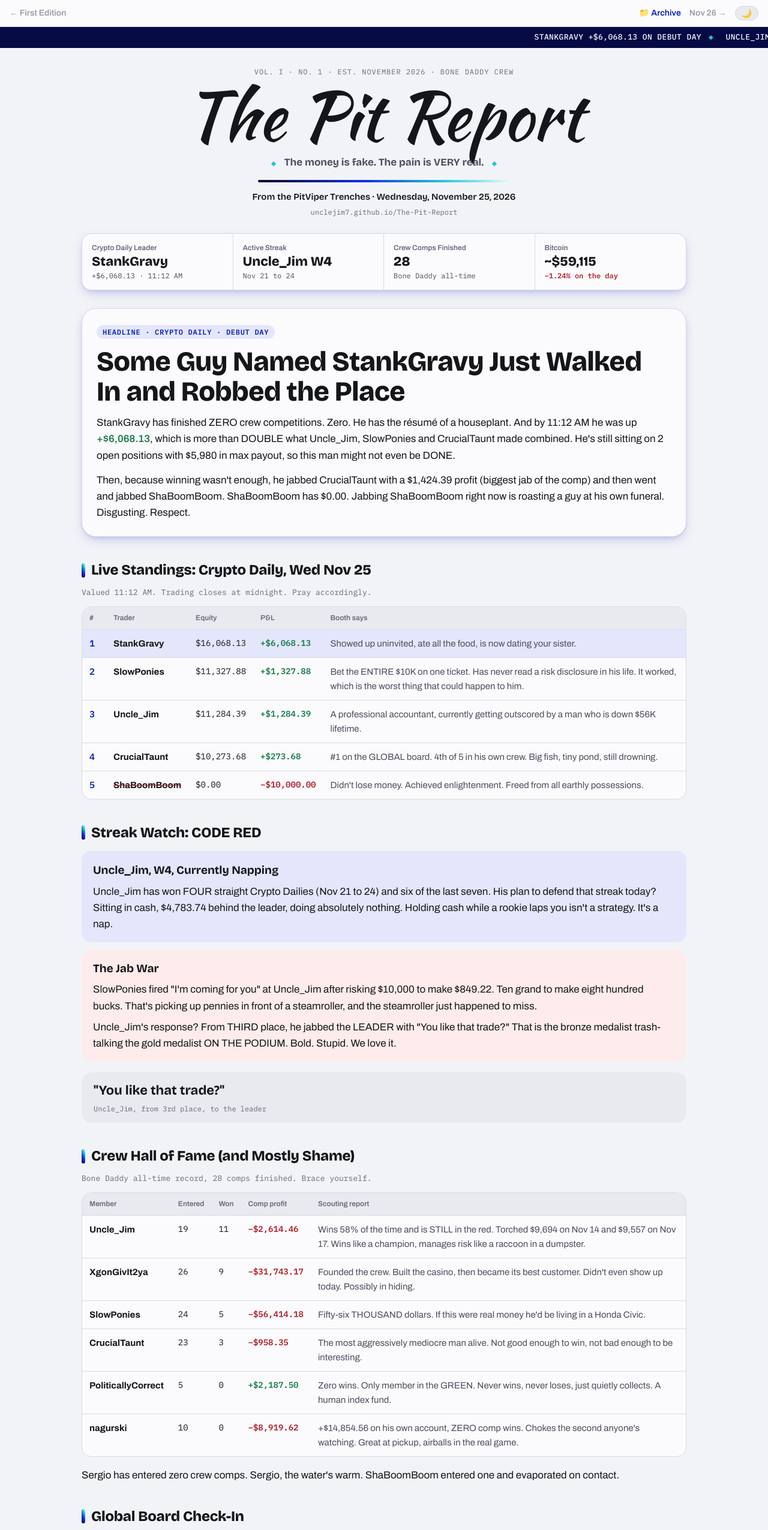
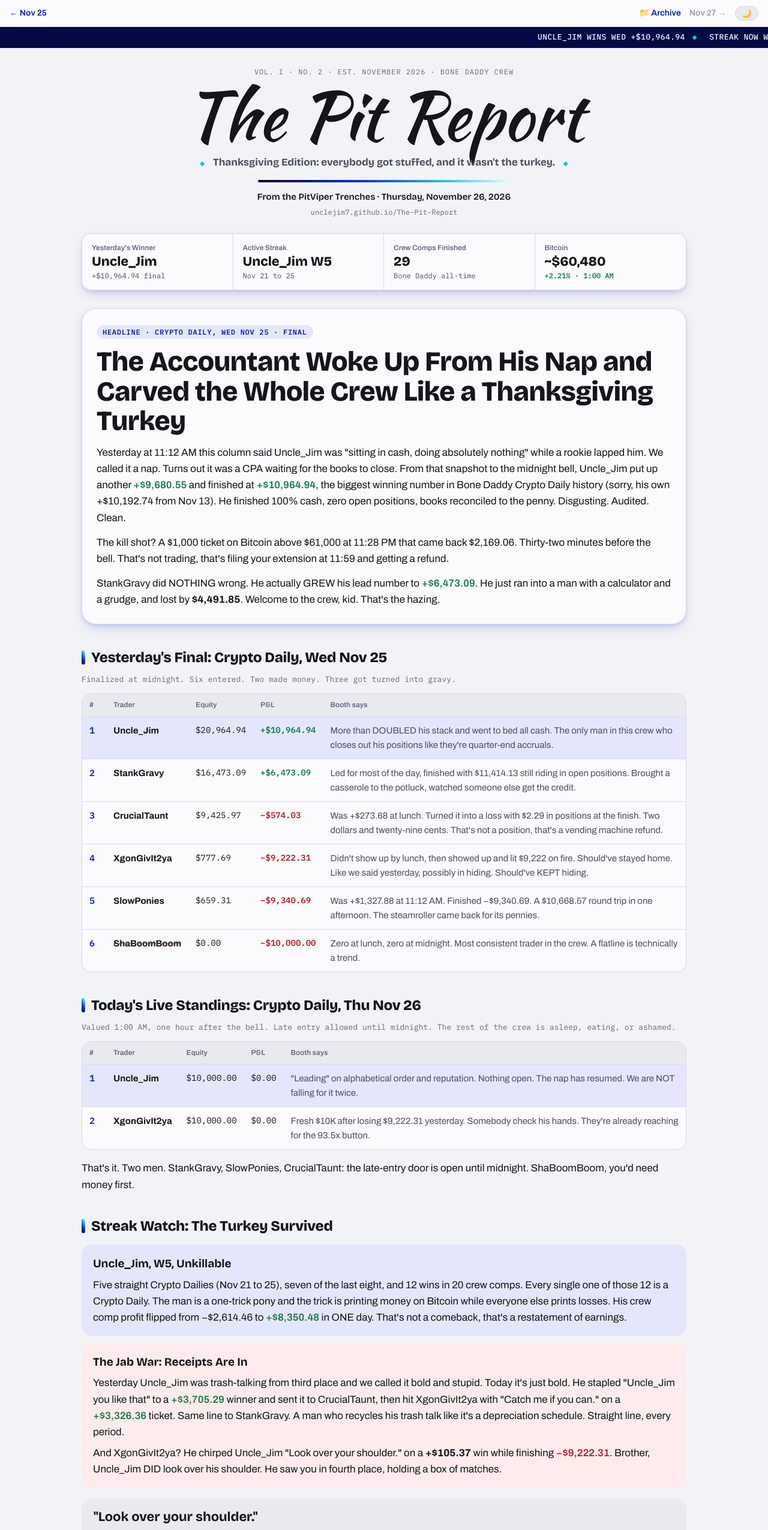
Before and after one commit to unclejim7/The-Pit-Report, a plain HTML site: page index.html in a window 1280 px wide. Shown: the top 2551 px of the page at 60% size. Drawn offline with nearby package versions, Linux system fonts and the light colour scheme.

Commit message:
The Pit Report No. 2: November 26, 2026
Co-Authored-By: Claude Opus 5.5 <noreply@anthropic.com>
Claude-Session: https://claude.ai/code/session_012Q8tTkcosxSuEjMg6zjdWL

```diff
--- a/index.html
+++ b/index.html
@@ -3,8 +3,8 @@
 <head>
   <meta charset="UTF-8">
   <meta name="viewport" content="width=device-width, initial-scale=1.0">
-  <title>The Pit Report · No. 1 · November 25, 2026</title>
-  <meta name="description" content="StankGravy walks in with zero crew comps and robs the place. Uncle_Jim's four-day streak on life support.">
+  <title>The Pit Report · No. 2 · November 26, 2026</title>
+  <meta name="description" content="Uncle_Jim wakes up from his cash nap, drops +$10,964.94 and carves StankGravy for Thanksgiving. Streak hits W5.">
   <meta name="theme-color" content="#f2f3f7">
   <link rel="preconnect" href="https://fonts.googleapis.com">
   <link rel="preconnect" href="https://fonts.gstatic.com" crossorigin>
@@ -15,69 +15,69 @@
 <body>
 
 <nav class="edition-nav">
-  <span class="nav-disabled">← First Edition</span>
+  <a href="2026-11-25.html">← Nov 25</a>
   <span class="nav-right">
     <a href="archive.html" class="nav-archive">📁 Archive</a>
-    <span class="nav-disabled">Nov 26 →</span>
+    <span class="nav-disabled">Nov 27 →</span>
     <button class="mode-toggle" id="modeToggle" aria-label="Toggle light and dark mode">🌙</button>
   </span>
 </nav>
 
 <div class="ticker-wrap" aria-hidden="true">
   <div class="ticker-track">
-    <span>STANKGRAVY +$6,068.13 ON DEBUT DAY</span><span class="ticker-dot">◆</span>
-    <span>UNCLE_JIM W4 STREAK IN JEOPARDY</span><span class="ticker-dot">◆</span>
-    <span>SLOWPONIES ALL-IN $10K, UP $1,327.88</span><span class="ticker-dot">◆</span>
-    <span>SHABOOMBOOM $0.00</span><span class="ticker-dot">◆</span>
-    <span>BTC ~$59,115 (−1.24%)</span><span class="ticker-dot">◆</span>
-    <span>CRUCIALTAUNT #1 GLOBAL, #4 IN HIS OWN CREW</span><span class="ticker-dot">◆</span>
-    <span>NFL WEDNESDAY 7:00 PM · $2,500</span><span class="ticker-dot">◆</span>
-    <span>LATE NIGHT CRYPTO 9:00 PM · $2,500</span><span class="ticker-dot">◆</span>
-    <span>STANKGRAVY +$6,068.13 ON DEBUT DAY</span><span class="ticker-dot">◆</span>
-    <span>UNCLE_JIM W4 STREAK IN JEOPARDY</span><span class="ticker-dot">◆</span>
-    <span>SLOWPONIES ALL-IN $10K, UP $1,327.88</span><span class="ticker-dot">◆</span>
-    <span>SHABOOMBOOM $0.00</span><span class="ticker-dot">◆</span>
-    <span>BTC ~$59,115 (−1.24%)</span><span class="ticker-dot">◆</span>
-    <span>CRUCIALTAUNT #1 GLOBAL, #4 IN HIS OWN CREW</span><span class="ticker-dot">◆</span>
-    <span>NFL WEDNESDAY 7:00 PM · $2,500</span><span class="ticker-dot">◆</span>
-    <span>LATE NIGHT CRYPTO 9:00 PM · $2,500</span><span class="ticker-dot">◆</span>
+    <span>UNCLE_JIM WINS WED +$10,964.94</span><span class="ticker-dot">◆</span>
+    <span>STREAK NOW W5</span><span class="ticker-dot">◆</span>
+    <span>STANKGRAVY +$6,473.09, SETTLES FOR SILVER</span><span class="ticker-dot">◆</span>
+    <span>SLOWPONIES +$1,327.88 TO −$9,340.69</span><span class="ticker-dot">◆</span>
+    <span>XGONGIVIT2YA −$9,222.31, STILL JABBING</span><span class="ticker-dot">◆</span>
+    <span>BTC ~$60,480 (+2.21%)</span><span class="ticker-dot">◆</span>
+    <span>THU CRYPTO DAILY: 2 ENTRANTS</span><span class="ticker-dot">◆</span>
+    <span>NFL THANKSGIVING 12:00 PM · $2,500</span><span class="ticker-dot">◆</span>
+    <span>UNCLE_JIM WINS WED +$10,964.94</span><span class="ticker-dot">◆</span>
+    <span>STREAK NOW W5</span><span class="ticker-dot">◆</span>
+    <span>STANKGRAVY +$6,473.09, SETTLES FOR SILVER</span><span class="ticker-dot">◆</span>
+    <span>SLOWPONIES +$1,327.88 TO −$9,340.69</span><span class="ticker-dot">◆</span>
+    <span>XGONGIVIT2YA −$9,222.31, STILL JABBING</span><span class="ticker-dot">◆</span>
+    <span>BTC ~$60,480 (+2.21%)</span><span class="ticker-dot">◆</span>
+    <span>THU CRYPTO DAILY: 2 ENTRANTS</span><span class="ticker-dot">◆</span>
+    <span>NFL THANKSGIVING 12:00 PM · $2,500</span><span class="ticker-dot">◆</span>
   </div>
 </div>
 
 <header class="masthead">
-  <div class="masthead-vol">Vol. I · No. 1 · Est. November 2026 · Bone Daddy Crew</div>
+  <div class="masthead-vol">Vol. I · No. 2 · Est. November 2026 · Bone Daddy Crew</div>
   <h1 class="masthead-title">The Pit Report</h1>
   <div>
     <span class="masthead-diamond">◆</span>
-    <span class="masthead-tagline">The money is fake. The pain is VERY real.</span>
+    <span class="masthead-tagline">Thanksgiving Edition: everybody got stuffed, and it wasn't the turkey.</span>
     <span class="masthead-diamond">◆</span>
   </div>
   <hr class="masthead-rule">
-  <div class="masthead-dateline">From the PitViper Trenches · Wednesday, November 25, 2026</div>
+  <div class="masthead-dateline">From the PitViper Trenches · Thursday, November 26, 2026</div>
   <div class="masthead-url">unclejim7.github.io/The-Pit-Report</div>
 </header>
 
 <div class="scoreboard">
   <div class="scoreboard-inner">
     <div class="sb-item">
-      <div class="sb-label">Crypto Daily Leader</div>
-      <div class="sb-value">StankGravy</div>
-      <div class="sb-sub">+$6,068.13 · 11:12 AM</div>
+      <div class="sb-label">Yesterday's Winner</div>
+      <div class="sb-value">Uncle_Jim</div>
+      <div class="sb-sub">+$10,964.94 final</div>
     </div>
     <div class="sb-item">
       <div class="sb-label">Active Streak</div>
-      <div class="sb-value">Uncle_Jim W4</div>
-      <div class="sb-sub">Nov 21 to 24</div>
+      <div class="sb-value">Uncle_Jim W5</div>
+      <div class="sb-sub">Nov 21 to 25</div>
     </div>
     <div class="sb-item">
       <div class="sb-label">Crew Comps Finished</div>
-      <div class="sb-value">28</div>
+      <div class="sb-value">29</div>
       <div class="sb-sub">Bone Daddy all-time</div>
     </div>
     <div class="sb-item">
       <div class="sb-label">Bitcoin</div>
-      <div class="sb-value">~$59,115</div>
-      <div class="sb-sub chg-dn">−1.24% on the day</div>
+      <div class="sb-value">~$60,480</div>
+      <div class="sb-sub chg-up">+2.21% · 1:00 AM</div>
     </div>
   </div>
 </div>
@@ -85,82 +85,99 @@
 <div class="pit-body">
 
   <section class="lead-story">
-    <div class="lead-kicker">Headline · Crypto Daily · Debut Day</div>
-    <h2 class="lead-headline">Some Guy Named StankGravy Just Walked In and Robbed the Place</h2>
+    <div class="lead-kicker">Headline · Crypto Daily, Wed Nov 25 · Final</div>
+    <h2 class="lead-headline">The Accountant Woke Up From His Nap and Carved the Whole Crew Like a Thanksgiving Turkey</h2>
     <div class="lead-body">
-      <p>StankGravy has finished ZERO crew competitions. Zero. He has the résumé of a houseplant. And by 11:12 AM he was up <strong class="chg-up">+$6,068.13</strong>, which is more than DOUBLE what Uncle_Jim, SlowPonies and CrucialTaunt made combined. He's still sitting on 2 open positions with $5,980 in max payout, so this man might not even be DONE.</p>
-      <p>Then, because winning wasn't enough, he jabbed CrucialTaunt with a $1,424.39 profit (biggest jab of the comp) and then went and jabbed ShaBoomBoom. ShaBoomBoom has $0.00. Jabbing ShaBoomBoom right now is roasting a guy at his own funeral. Disgusting. Respect.</p>
+      <p>Yesterday at 11:12 AM this column said Uncle_Jim was "sitting in cash, doing absolutely nothing" while a rookie lapped him. We called it a nap. Turns out it was a CPA waiting for the books to close. From that snapshot to the midnight bell, Uncle_Jim put up another <strong class="chg-up">+$9,680.55</strong> and finished at <strong class="chg-up">+$10,964.94</strong>, the biggest winning number in Bone Daddy Crypto Daily history (sorry, his own +$10,192.74 from Nov 13). He finished 100% cash, zero open positions, books reconciled to the penny. Disgusting. Audited. Clean.</p>
+      <p>The kill shot? A $1,000 ticket on Bitcoin above $61,000 at 11:28 PM that came back $2,169.06. Thirty-two minutes before the bell. That's not trading, that's filing your extension at 11:59 and getting a refund.</p>
+      <p>StankGravy did NOTHING wrong. He actually GREW his lead number to <strong class="chg-up">+$6,473.09</strong>. He just ran into a man with a calculator and a grudge, and lost by <strong>$4,491.85</strong>. Welcome to the crew, kid. That's the hazing.</p>
     </div>
   </section>
 
-  <h3 class="section-head">Live Standings: Crypto Daily, Wed Nov 25</h3>
-  <p class="section-sub">Valued 11:12 AM. Trading closes at midnight. Pray accordingly.</p>
+  <h3 class="section-head">Yesterday's Final: Crypto Daily, Wed Nov 25</h3>
+  <p class="section-sub">Finalized at midnight. Six entered. Two made money. Three got turned into gravy.</p>
   <div class="table-wrap">
     <table class="pit-table">
       <thead><tr><th>#</th><th>Trader</th><th>Equity</th><th>P&amp;L</th><th>Booth says</th></tr></thead>
       <tbody>
-        <tr class="leader"><td class="rank">1</td><td class="who">StankGravy</td><td class="num">$16,068.13</td><td class="num chg-up">+$6,068.13</td><td class="booth">Showed up uninvited, ate all the food, is now dating your sister.</td></tr>
-        <tr><td class="rank">2</td><td class="who">SlowPonies</td><td class="num">$11,327.88</td><td class="num chg-up">+$1,327.88</td><td class="booth">Bet the ENTIRE $10K on one ticket. Has never read a risk disclosure in his life. It worked, which is the worst thing that could happen to him.</td></tr>
-        <tr><td class="rank">3</td><td class="who">Uncle_Jim</td><td class="num">$11,284.39</td><td class="num chg-up">+$1,284.39</td><td class="booth">A professional accountant, currently getting outscored by a man who is down $56K lifetime.</td></tr>
-        <tr><td class="rank">4</td><td class="who">CrucialTaunt</td><td class="num">$10,273.68</td><td class="num chg-up">+$273.68</td><td class="booth">#1 on the GLOBAL board. 4th of 5 in his own crew. Big fish, tiny pond, still drowning.</td></tr>
-        <tr class="wiped"><td class="rank">5</td><td class="who">ShaBoomBoom</td><td class="num">$0.00</td><td class="num chg-dn">−$10,000.00</td><td class="booth">Didn't lose money. Achieved enlightenment. Freed from all earthly possessions.</td></tr>
+        <tr class="leader"><td class="rank">1</td><td class="who">Uncle_Jim</td><td class="num">$20,964.94</td><td class="num chg-up">+$10,964.94</td><td class="booth">More than DOUBLED his stack and went to bed all cash. The only man in this crew who closes out his positions like they're quarter-end accruals.</td></tr>
+        <tr><td class="rank">2</td><td class="who">StankGravy</td><td class="num">$16,473.09</td><td class="num chg-up">+$6,473.09</td><td class="booth">Led for most of the day, finished with $11,414.13 still riding in open positions. Brought a casserole to the potluck, watched someone else get the credit.</td></tr>
+        <tr><td class="rank">3</td><td class="who">CrucialTaunt</td><td class="num">$9,425.97</td><td class="num chg-dn">−$574.03</td><td class="booth">Was +$273.68 at lunch. Turned it into a loss with $2.29 in positions at the finish. Two dollars and twenty-nine cents. That's not a position, that's a vending machine refund.</td></tr>
+        <tr><td class="rank">4</td><td class="who">XgonGivIt2ya</td><td class="num">$777.69</td><td class="num chg-dn">−$9,222.31</td><td class="booth">Didn't show up by lunch, then showed up and lit $9,222 on fire. Should've stayed home. Like we said yesterday, possibly in hiding. Should've KEPT hiding.</td></tr>
+        <tr><td class="rank">5</td><td class="who">SlowPonies</td><td class="num">$659.31</td><td class="num chg-dn">−$9,340.69</td><td class="booth">Was +$1,327.88 at 11:12 AM. Finished −$9,340.69. A $10,668.57 round trip in one afternoon. The steamroller came back for its pennies.</td></tr>
+        <tr class="wiped"><td class="rank">6</td><td class="who">ShaBoomBoom</td><td class="num">$0.00</td><td class="num chg-dn">−$10,000.00</td><td class="booth">Zero at lunch, zero at midnight. Most consistent trader in the crew. A flatline is technically a trend.</td></tr>
       </tbody>
     </table>
   </div>
 
-  <h3 class="section-head">Streak Watch: CODE RED</h3>
+  <h3 class="section-head">Today's Live Standings: Crypto Daily, Thu Nov 26</h3>
+  <p class="section-sub">Valued 1:00 AM, one hour after the bell. Late entry allowed until midnight. The rest of the crew is asleep, eating, or ashamed.</p>
+  <div class="table-wrap">
+    <table class="pit-table">
+      <thead><tr><th>#</th><th>Trader</th><th>Equity</th><th>P&amp;L</th><th>Booth says</th></tr></thead>
+      <tbody>
+        <tr class="leader"><td class="rank">1</td><td class="who">Uncle_Jim</td><td class="num">$10,000.00</td><td class="num">$0.00</td><td class="booth">"Leading" on alphabetical order and reputation. Nothing open. The nap has resumed. We are NOT falling for it twice.</td></tr>
+        <tr><td class="rank">2</td><td class="who">XgonGivIt2ya</td><td class="num">$10,000.00</td><td class="num">$0.00</td><td class="booth">Fresh $10K after losing $9,222.31 yesterday. Somebody check his hands. They're already reaching for the 93.5x button.</td></tr>
+      </tbody>
+    </table>
+  </div>
+  <p>That's it. Two men. StankGravy, SlowPonies, CrucialTaunt: the late-entry door is open until midnight. ShaBoomBoom, you'd need money first.</p>
+
+  <h3 class="section-head">Streak Watch: The Turkey Survived</h3>
   <article class="story-card gold">
-    <h4 class="card-head">Uncle_Jim, W4, Currently Napping</h4>
-    <p>Uncle_Jim has won FOUR straight Crypto Dailies (Nov 21 to 24) and six of the last seven. His plan to defend that streak today? Sitting in cash, $4,783.74 behind the leader, doing absolutely nothing. Holding cash while a rookie laps you isn't a strategy. It's a nap.</p>
+    <h4 class="card-head">Uncle_Jim, W5, Unkillable</h4>
+    <p>Five straight Crypto Dailies (Nov 21 to 25), seven of the last eight, and 12 wins in 20 crew comps. Every single one of those 12 is a Crypto Daily. The man is a one-trick pony and the trick is printing money on Bitcoin while everyone else prints losses. His crew comp profit flipped from −$2,614.46 to <span class="chg-up">+$8,350.48</span> in ONE day. That's not a comeback, that's a restatement of earnings.</p>
   </article>
   <article class="story-card hot">
-    <h4 class="card-head">The Jab War</h4>
-    <p>SlowPonies fired "I'm coming for you" at Uncle_Jim after risking $10,000 to make $849.22. Ten grand to make eight hundred bucks. That's picking up pennies in front of a steamroller, and the steamroller just happened to miss.</p>
-    <p>Uncle_Jim's response? From THIRD place, he jabbed the LEADER with "You like that trade?" That is the bronze medalist trash-talking the gold medalist ON THE PODIUM. Bold. Stupid. We love it.</p>
+    <h4 class="card-head">The Jab War: Receipts Are In</h4>
+    <p>Yesterday Uncle_Jim was trash-talking from third place and we called it bold and stupid. Today it's just bold. He stapled "Uncle_Jim you like that" to a <span class="chg-up">+$3,705.29</span> winner and sent it to CrucialTaunt, then hit XgonGivIt2ya with "Catch me if you can." on a <span class="chg-up">+$3,326.36</span> ticket. Same line to StankGravy. A man who recycles his trash talk like it's a depreciation schedule. Straight line, every period.</p>
+    <p>And XgonGivIt2ya? He chirped Uncle_Jim "Look over your shoulder." on a <strong>+$105.37</strong> win while finishing <span class="chg-dn">−$9,222.31</span>. Brother, Uncle_Jim DID look over his shoulder. He saw you in fourth place, holding a box of matches.</p>
   </article>
   <blockquote class="pull-quote">
-    "You like that trade?"
-    <cite>Uncle_Jim, from 3rd place, to the leader</cite>
+    "Look over your shoulder."
+    <cite>XgonGivIt2ya, on a $105.37 win, from 4th place, down $9,222.31</cite>
   </blockquote>
 
   <h3 class="section-head">Crew Hall of Fame (and Mostly Shame)</h3>
-  <p class="section-sub">Bone Daddy all-time record, 28 comps finished. Brace yourself.</p>
+  <p class="section-sub">Bone Daddy all-time record, 29 comps finished. One member is in the black by a lot. Guess who.</p>
   <div class="table-wrap">
     <table class="pit-table">
       <thead><tr><th>Member</th><th>Entered</th><th>Won</th><th>Comp profit</th><th>Scouting report</th></tr></thead>
       <tbody>
-        <tr><td class="who">Uncle_Jim</td><td class="num">19</td><td class="num">11</td><td class="num chg-dn">−$2,614.46</td><td class="booth">Wins 58% of the time and is STILL in the red. Torched $9,694 on Nov 14 and $9,557 on Nov 17. Wins like a champion, manages risk like a raccoon in a dumpster.</td></tr>
-        <tr><td class="who">XgonGivIt2ya</td><td class="num">26</td><td class="num">9</td><td class="num chg-dn">−$31,743.17</td><td class="booth">Founded the crew. Built the casino, then became its best customer. Didn't even show up today. Possibly in hiding.</td></tr>
-        <tr><td class="who">SlowPonies</td><td class="num">24</td><td class="num">5</td><td class="num chg-dn">−$56,414.18</td><td class="booth">Fifty-six THOUSAND dollars. If this were real money he'd be living in a Honda Civic.</td></tr>
-        <tr><td class="who">CrucialTaunt</td><td class="num">23</td><td class="num">3</td><td class="num chg-dn">−$958.35</td><td class="booth">The most aggressively mediocre man alive. Not good enough to win, not bad enough to be interesting.</td></tr>
-        <tr><td class="who">PoliticallyCorrect</td><td class="num">5</td><td class="num">0</td><td class="num chg-up">+$2,187.50</td><td class="booth">Zero wins. Only member in the GREEN. Never wins, never loses, just quietly collects. A human index fund.</td></tr>
-        <tr><td class="who">nagurski</td><td class="num">10</td><td class="num">0</td><td class="num chg-dn">−$8,919.62</td><td class="booth">+$14,854.56 on his own account, ZERO comp wins. Chokes the second anyone's watching. Great at pickup, airballs in the real game.</td></tr>
+        <tr class="leader"><td class="who">Uncle_Jim</td><td class="num">20</td><td class="num">12</td><td class="num chg-up">+$8,350.48</td><td class="booth">Went from red to +$8,350.48 overnight. 60% win rate. The two $9,500 torchings from Nov 14 and 17 are still in the ledger, but now they're footnotes.</td></tr>
+        <tr><td class="who">StankGravy</td><td class="num">1</td><td class="num">0</td><td class="num chg-up">+$6,473.09</td><td class="booth">One comp, one silver, already #2 in crew comp profit. Best debut in crew history and he's mad about it. Good. Stay mad.</td></tr>
+        <tr><td class="who">PoliticallyCorrect</td><td class="num">5</td><td class="num">0</td><td class="num chg-up">+$2,187.50</td><td class="booth">Still the human index fund. Didn't play yesterday, so he didn't lose. Galaxy brain.</td></tr>
+        <tr><td class="who">CrucialTaunt</td><td class="num">24</td><td class="num">3</td><td class="num chg-dn">−$1,532.38</td><td class="booth">Lost another $574.03 and somehow is still the fourth-best comp record. That's how bad the bottom is.</td></tr>
+        <tr><td class="who">nagurski</td><td class="num">10</td><td class="num">0</td><td class="num chg-dn">−$8,919.62</td><td class="booth">Skipped yesterday. Best decision he's made in a crew comp all month.</td></tr>
+        <tr><td class="who">XgonGivIt2ya</td><td class="num">27</td><td class="num">9</td><td class="num chg-dn">−$40,965.48</td><td class="booth">Crossed −$40K. The founder's crew comp losses now have their own ZIP code.</td></tr>
+        <tr class="wiped"><td class="who">SlowPonies</td><td class="num">25</td><td class="num">5</td><td class="num chg-dn">−$65,754.87</td><td class="booth">Sixty-five THOUSAND. Yesterday we said Honda Civic. Upgrade: he now lives in the Civic's trunk.</td></tr>
       </tbody>
     </table>
   </div>
-  <p>Sergio has entered zero crew comps. Sergio, the water's warm. ShaBoomBoom entered one and evaporated on contact.</p>
+  <p>ShaBoomBoom is 1 for 1 in finishing at exactly −$10,000.00. Sergio still has zero crew comps and, see below, is quietly making real money elsewhere. Sergio, stop being smart and come lose with your friends.</p>
 
   <h3 class="section-head">Global Board Check-In</h3>
   <ul class="pit-list">
-    <li><strong>CrucialTaunt</strong> is #1 all-time at <span class="chg-up">+$19,130.23</span>. Best trader on the entire app, can't beat his own buddies. That's LeBron losing to your uncle at the YMCA.</li>
-    <li><strong>Uncle_Jim</strong> is #4 at <span class="chg-up">+$1,490.74</span> realized while sitting on the BIGGEST bankroll on the board ($44,490.74). Largest wallet, fourth-best results. The Yankees of PitViper.</li>
-    <li><strong>XgonGivIt2ya</strong> is dead last of 11 at <span class="chg-dn">−$16,475.21</span>. Founder. Admin. Anchor.</li>
-    <li><strong>2fast4yall88</strong> has $0.28 left. Turns out he was not, in fact, too fast for y'all.</li>
-    <li><strong>afterbyrner</strong> has $0.01. ONE CENT. The burner is out.</li>
+    <li><strong>CrucialTaunt</strong> still #1 all-time at <span class="chg-up">+$19,130.23</span>. King of the world, third place in his own living room.</li>
+    <li><strong>Sergio</strong> is #2 at <span class="chg-up">+$6,560.02</span> and already <span class="chg-up">+$409.59</span> today. The one crew member who won't enter a crew comp is the one making money. Coincidence? The Booth thinks not.</li>
+    <li><strong>PoliticallyCorrect</strong> sits #3 at <span class="chg-up">+$4,422.01</span>. Quiet, green, boring. Index fund confirmed.</li>
+    <li><strong>Uncle_Jim</strong> holds #4 at <span class="chg-up">+$1,490.74</span> realized with the board's fattest wallet, now $49,490.74. Still the Yankees: huge payroll, fourth place.</li>
+    <li><strong>XgonGivIt2ya</strong> is still dead last of 11 at <span class="chg-dn">−$15,952.20</span>, though he's <span class="chg-up">+$440.92</span> today. Progress! At this pace he's back to even by roughly Memorial Day 2027.</li>
+    <li><strong>2fast4yall88</strong> ($0.28) and <strong>afterbyrner</strong> ($0.01) remain on the board purely as a public service announcement.</li>
   </ul>
 
   <h3 class="section-head">On Deck</h3>
   <ul class="pit-list">
-    <li><strong>NFL Wednesday</strong>, 7:00 PM tonight, $2,500 prize (Packers at Rams headlines)</li>
-    <li><strong>Late Night Crypto</strong>, 9:00 PM tonight, $2,500 prize</li>
-    <li><strong>Crypto Daily, Thu Nov 26</strong> (Bone Daddy) opens at midnight. Uncle_Jim auto-entered, streak or no streak.</li>
-    <li><strong>College Football Saturday</strong>, Nov 28, 11:00 AM (Auburn at Bama, USC at UCLA)</li>
+    <li><strong>NFL Thanksgiving</strong>, today 12:00 PM, $2,500 prize (Bears at Lions to open, Chiefs at Bills at 7:20 PM). Uncle_Jim entered.</li>
+    <li><strong>Late Night Crypto</strong>, tonight 9:00 PM, $2,500 prize. Uncle_Jim entered.</li>
+    <li><strong>Crypto Daily, Fri Nov 27</strong> (Bone Daddy) opens at midnight. Streak attempt No. 7 if he survives today.</li>
+    <li><strong>College Football Saturday</strong>, Nov 28, 11:00 AM, $2,500 prize.</li>
   </ul>
-  <p>Bitcoin is around $59,115, down 1.24% on the day. Somewhere SlowPonies is already typing "10000" into a bet slip.</p>
+  <p>Bitcoin is around $60,480, up 2.21% at 1:00 AM, sitting right on top of yesterday's $60,000 to $61,000 strikes that paid Uncle_Jim's mortgage. Somewhere SlowPonies is staring at a $64,000 line at 29.2x and thinking "that's free money." It is not free money.</p>
 
   <h3 class="section-head">The Booth's Prediction</h3>
   <div class="prediction">
-    <p>If StankGravy's open positions cash, Uncle_Jim's streak gets ended by a guy with no crew record and a name that sounds like a Thanksgiving side dish gone wrong. Fitting, given tomorrow's date. If they bust, Uncle_Jim has dry powder, a grudge and no excuse left. Either way, SlowPonies goes all-in on something dumb before dinner. Write it down.</p>
+    <p>Scorecard first: yesterday we said StankGravy would end the streak. WRONG. Badly. We also said SlowPonies would go all-in on something dumb before dinner. He finished −$9,340.69, so the Booth is 1 for 2, which is a better win rate than half this crew. Today: it's Thanksgiving, the field is two people, and one of them just lost $9,222.31. Uncle_Jim makes it W6 unless StankGravy late-enters with revenge on his mind. XgonGivIt2ya chirps again regardless of the scoreboard. Write it down.</p>
   </div>
 
   <div class="sign-off">That's the Pit Report. Trade responsibly. Jab irresponsibly.</div>
@@ -168,7 +185,7 @@
 </div>
 
 <footer class="page-footer">
-  <p>The Pit Report · Vol. I, No. 1 · November 25, 2026</p>
+  <p>The Pit Report · Vol. I, No. 2 · November 26, 2026</p>
   <p>A Bone Daddy crew column. All money simulated. Not affiliated with PitViper. Roasts are friendly fire.</p>
   <p><a href="archive.html">📁 Archive</a> · <a href="feed.xml">RSS Feed</a></p>
 </footer>
```
Also changed, not shown: 2026-11-25.html (+1 -1 lines), 2026-11-26.html (added, +211 -0 lines), archive.html (+9 -1 lines), editions.json (+19 -1 lines), feed.xml (+9 -1 lines).
